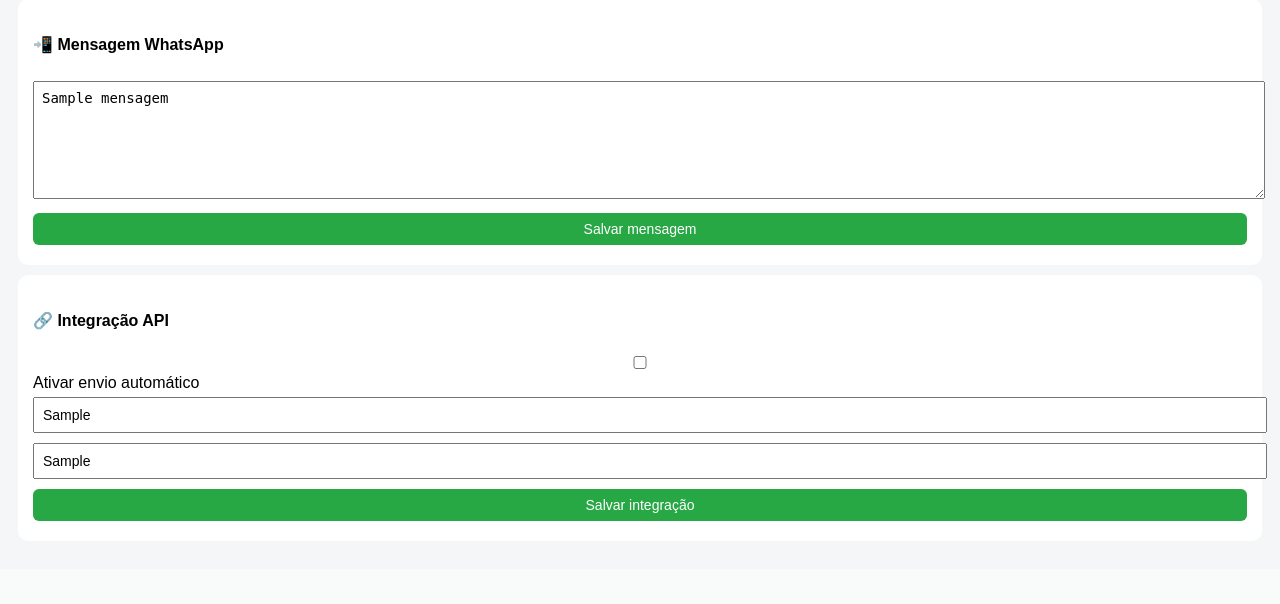
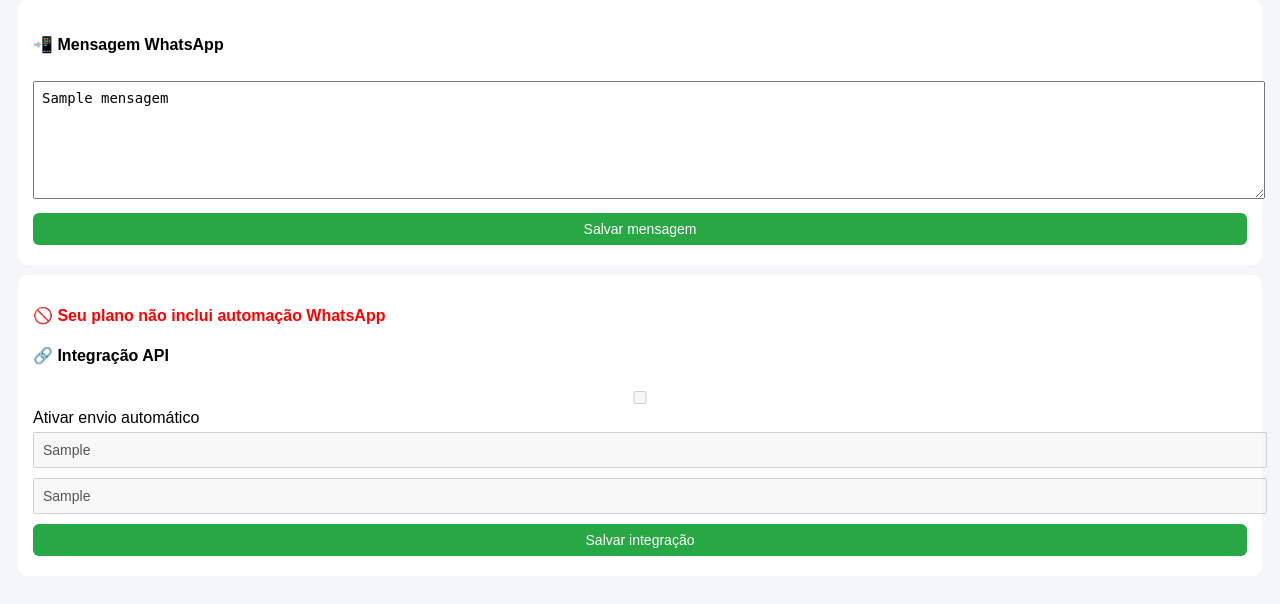
Before and after one commit to rmnet-glitch/sistema-provedor, a Python web app: template templates/config.html in a window 1280 px wide. Shown: the part 278-882 px from the top of the page. Before the commit the page ends 799 px from the top, so only its background shows below. Run offline with Jinja, Linux system fonts and the light colour scheme; the template is opened without the code that fills it: most values are stand-ins (such as "Sample title", 1, 10 or a date in 2020).

Commit message:
Atualizar o config.html

```diff
--- a/templates/config.html
+++ b/templates/config.html
@@ -83,18 +83,35 @@ color:#fff;
 <!-- 🔌 INTEGRAÇÃO -->
 <div class="box">
 <form method="post">
+{% if not plano_whatsapp %}
+<p style="color:red; font-weight:bold;">
+🚫 Seu plano não inclui automação WhatsApp
+</p>
+{% endif %}
 
 <h4>🔗 Integração API</h4>
 
 <label>
-<input type="checkbox" name="usar_whatsapp" {% if usar_whatsapp %}checked{% endif %}>
+<input type="checkbox" name="usar_whatsapp"
+{% if usar_whatsapp %}checked{% endif %}
+{% if not plano_whatsapp %}disabled{% endif %}>
 Ativar envio automático
 </label>
 
-<input name="zapi_instance" value="{{zapi_instance}}" placeholder="Instance ID">
-<input name="zapi_token" value="{{zapi_token}}" placeholder="Token API">
+<input name="zapi_instance"
+value="{{zapi_instance}}"
+placeholder="Instance ID"
+{% if not plano_whatsapp %}disabled{% endif %}>
 
-<button class="btn salvar">Salvar integração</button>
+<input name="zapi_token"
+value="{{zapi_token}}"
+placeholder="Token API"
+{% if not plano_whatsapp %}disabled{% endif %}>
+
+<button class="btn salvar"
+{% if not plano_whatsapp %}disabled{% endif %}>
+Salvar integração
+</button>
 
 </form>
 </div>
```
